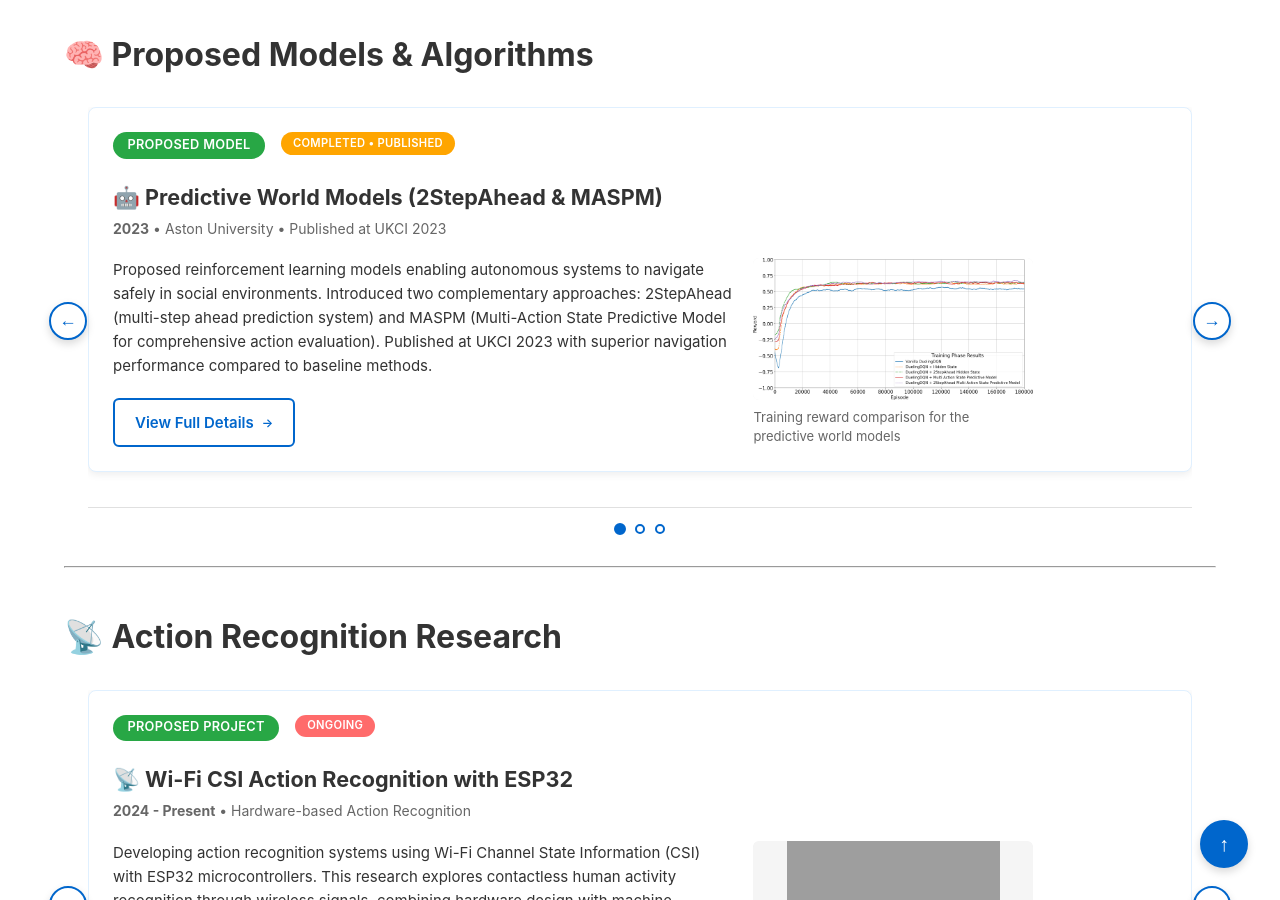
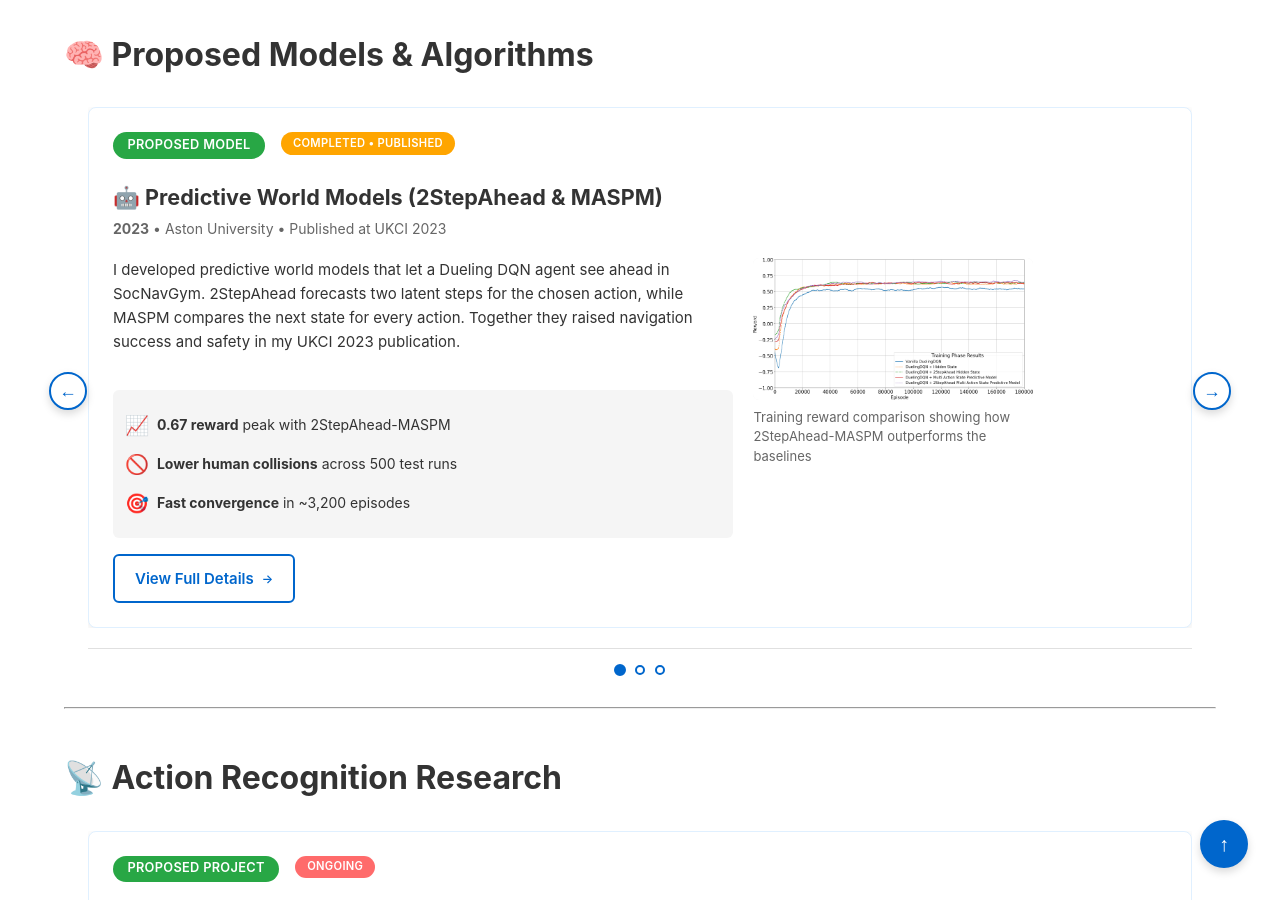
Before and after one commit to goodluckoguzie/goodluckoguzie.github.io, a Jekyll site: the page built from portfolio.md, in a window 1280 px wide and 900 px high, scrolled down 1378 px. Built offline with Jekyll 4.4.1, drawn with Linux system fonts in a browser that asks for light colours.

Commit message:
Refresh predictive world models card styling on research page

```diff
--- a/portfolio.md
+++ b/portfolio.md
@@ -236,7 +236,22 @@ These are the environments I've created or contributed to for evaluating reinfor
 
           <div class="card-content">
             <div class="card-text">
-              <p class="project-description">Proposed reinforcement learning models enabling autonomous systems to navigate safely in social environments. Introduced two complementary approaches: 2StepAhead (multi-step ahead prediction system) and MASPM (Multi-Action State Predictive Model for comprehensive action evaluation). Published at UKCI 2023 with superior navigation performance compared to baseline methods.</p>
+              <p class="project-description">I developed predictive world models that let a Dueling DQN agent see ahead in SocNavGym. 2StepAhead forecasts two latent steps for the chosen action, while MASPM compares the next state for every action. Together they raised navigation success and safety in my UKCI 2023 publication.</p>
+
+              <div class="project-stats" style="margin: 1rem 0; padding: 0.75rem; background: var(--bg-alt); border-radius: 6px; font-size: 0.875rem;">
+                <div style="display: flex; align-items: center; gap: 0.5rem; margin: 0.5rem 0;">
+                  <span style="font-size: 1.2rem;">📈</span>
+                  <span><strong>0.67 reward</strong> peak with 2StepAhead-MASPM</span>
+                </div>
+                <div style="display: flex; align-items: center; gap: 0.5rem; margin: 0.5rem 0;">
+                  <span style="font-size: 1.2rem;">🚫</span>
+                  <span><strong>Lower human collisions</strong> across 500 test runs</span>
+                </div>
+                <div style="display: flex; align-items: center; gap: 0.5rem; margin: 0.5rem 0;">
+                  <span style="font-size: 1.2rem;">🎯</span>
+                  <span><strong>Fast convergence</strong> in ~3,200 episodes</span>
+                </div>
+              </div>
               <a href="{{ '/projects/predictive-world-models' | relative_url }}" class="see-more-btn">
                 <span class="btn-text">View Full Details</span>
                 <span class="btn-icon">→</span>
@@ -245,7 +260,7 @@ These are the environments I've created or contributed to for evaluating reinfor
 
             <div class="card-video">
               <img src="{{ '/assets/images/predictive_world_models_training.png' | relative_url }}" alt="Training reward curves for predictive world models" class="carousel-image" style="width: 100%; height: auto; border-radius: 6px; display: block;">
-              <p class="video-caption">Training reward comparison for the predictive world models</p>
+              <p class="video-caption">Training reward comparison showing how 2StepAhead-MASPM outperforms the baselines</p>
             </div>
           </div>
         </div>
```
